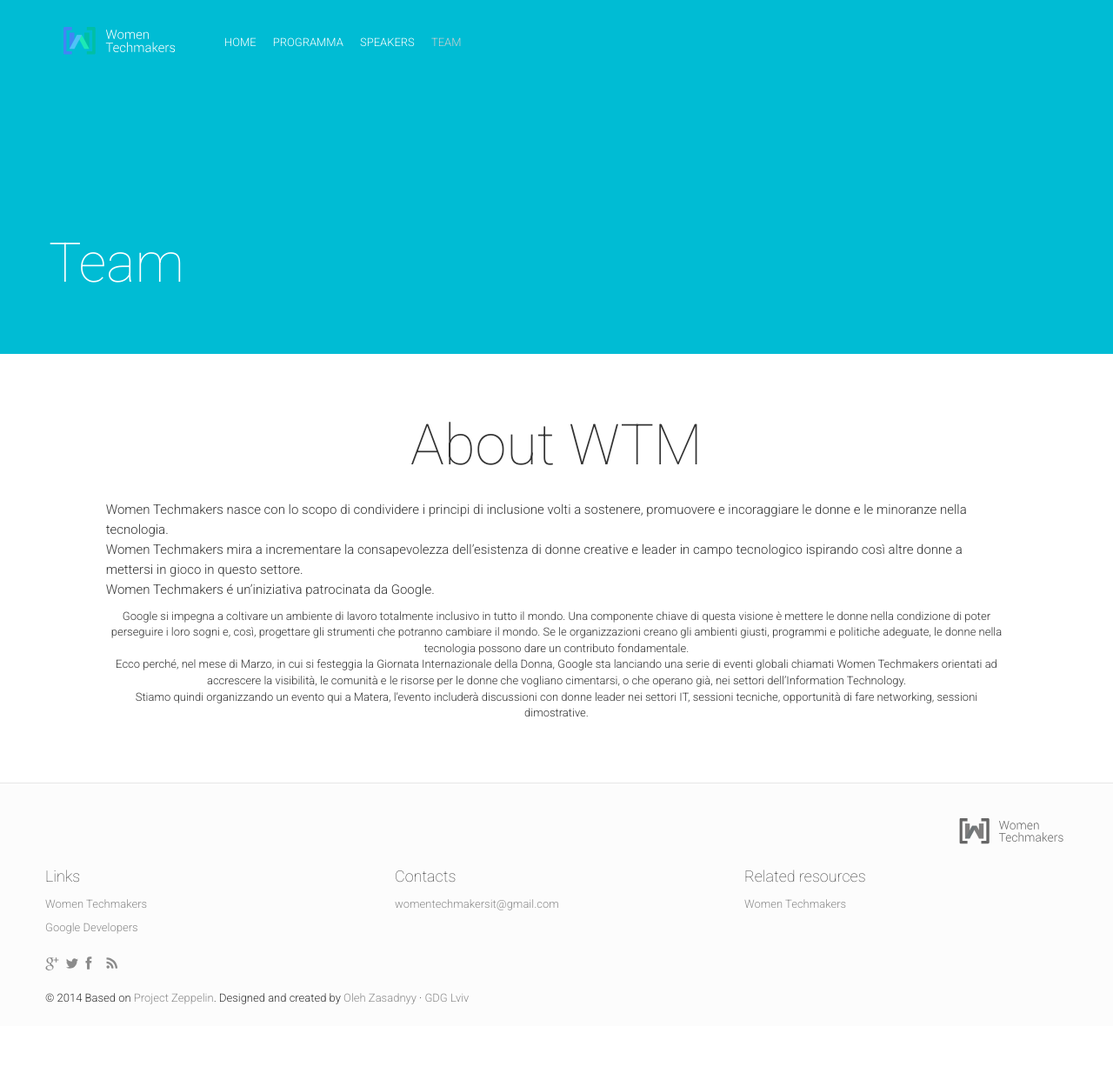
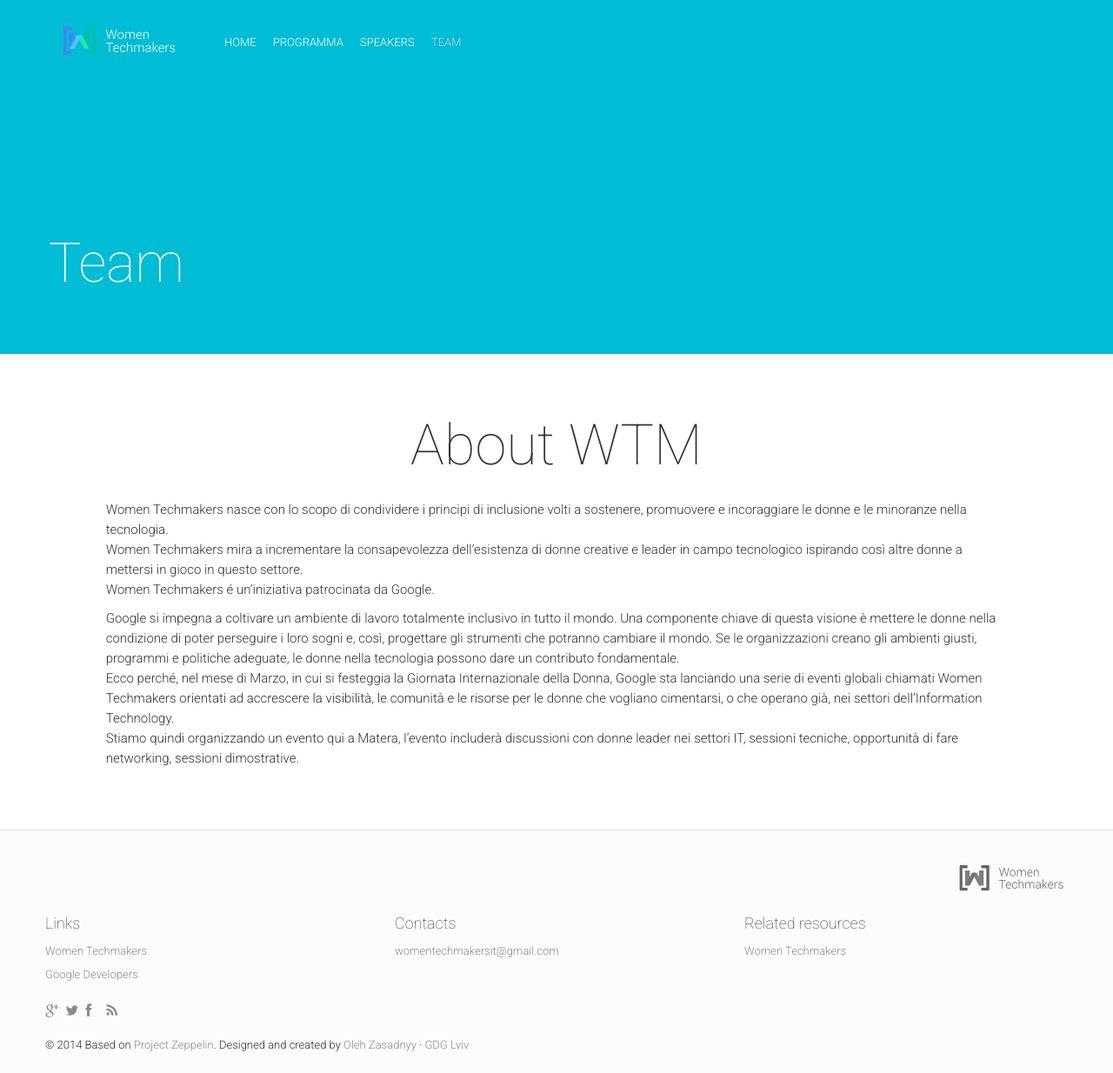
Before and after one commit to gdgbari/wtm2016, a Jekyll site: the page built from team.html, in a window 1280 px wide and 1234 px high. Shown: the whole window at 87% size. Built offline with Jekyll 4.4.1, drawn with Linux system fonts in a browser that asks for light colours; nearby versions of some CDN libraries; comment, search, counter and statistics services are not loaded.

Commit message:
Update _config.yml

```diff
--- a/_config.yml
+++ b/_config.yml
@@ -191,7 +191,7 @@
 
 # Team Block
 teamBlockTitle: "About WTM"
-aboutUs: "<p ALIGN=Left>Women Techmakers nasce con lo scopo di condividere i principi di inclusione volti a sostenere, promuovere e incoraggiare le donne e le minoranze nella tecnologia.<br> Women Techmakers mira a incrementare la consapevolezza dell’esistenza di donne creative e leader in campo tecnologico ispirando così altre donne a mettersi in gioco in questo settore.<br>Women Techmakers é un’iniziativa patrocinata da Google.</p>Google si impegna a coltivare un ambiente di lavoro totalmente inclusivo in tutto il mondo. Una componente chiave di questa visione è mettere le donne nella condizione di poter perseguire i loro sogni e, così, progettare gli strumenti che potranno cambiare il mondo. Se le organizzazioni creano gli ambienti giusti, programmi e politiche adeguate, le donne nella tecnologia possono dare un contributo fondamentale.<br>Ecco perché, nel mese di Marzo, in cui si festeggia la Giornata Internazionale della Donna, Google sta lanciando una serie di eventi globali chiamati Women Techmakers orientati  ad accrescere la visibilità, le comunità e le risorse per le donne che vogliano cimentarsi, o che operano già, nei settori dell’Information Technology.<br>Stiamo quindi organizzando un evento qui a Matera, l’evento includerà discussioni con donne leader nei settori IT, sessioni tecniche, opportunità di fare networking, sessioni dimostrative."
+aboutUs: "<p ALIGN=Left>Women Techmakers nasce con lo scopo di condividere i principi di inclusione volti a sostenere, promuovere e incoraggiare le donne e le minoranze nella tecnologia.<br> Women Techmakers mira a incrementare la consapevolezza dell’esistenza di donne creative e leader in campo tecnologico ispirando così altre donne a mettersi in gioco in questo settore.<br>Women Techmakers é un’iniziativa patrocinata da Google.</p><p ALIGN=Left>Google si impegna a coltivare un ambiente di lavoro totalmente inclusivo in tutto il mondo. Una componente chiave di questa visione è mettere le donne nella condizione di poter perseguire i loro sogni e, così, progettare gli strumenti che potranno cambiare il mondo. Se le organizzazioni creano gli ambienti giusti, programmi e politiche adeguate, le donne nella tecnologia possono dare un contributo fondamentale.<br>Ecco perché, nel mese di Marzo, in cui si festeggia la Giornata Internazionale della Donna, Google sta lanciando una serie di eventi globali chiamati Women Techmakers orientati  ad accrescere la visibilità, le comunità e le risorse per le donne che vogliano cimentarsi, o che operano già, nei settori dell’Information Technology.<br>Stiamo quindi organizzando un evento qui a Matera, l’evento includerà discussioni con donne leader nei settori IT, sessioni tecniche, opportunità di fare networking, sessioni dimostrative.</p>"
 # Logistics Find Way Block
 findWayTitle: "Find your way here"
 findWayDistance: "Distance"
```
